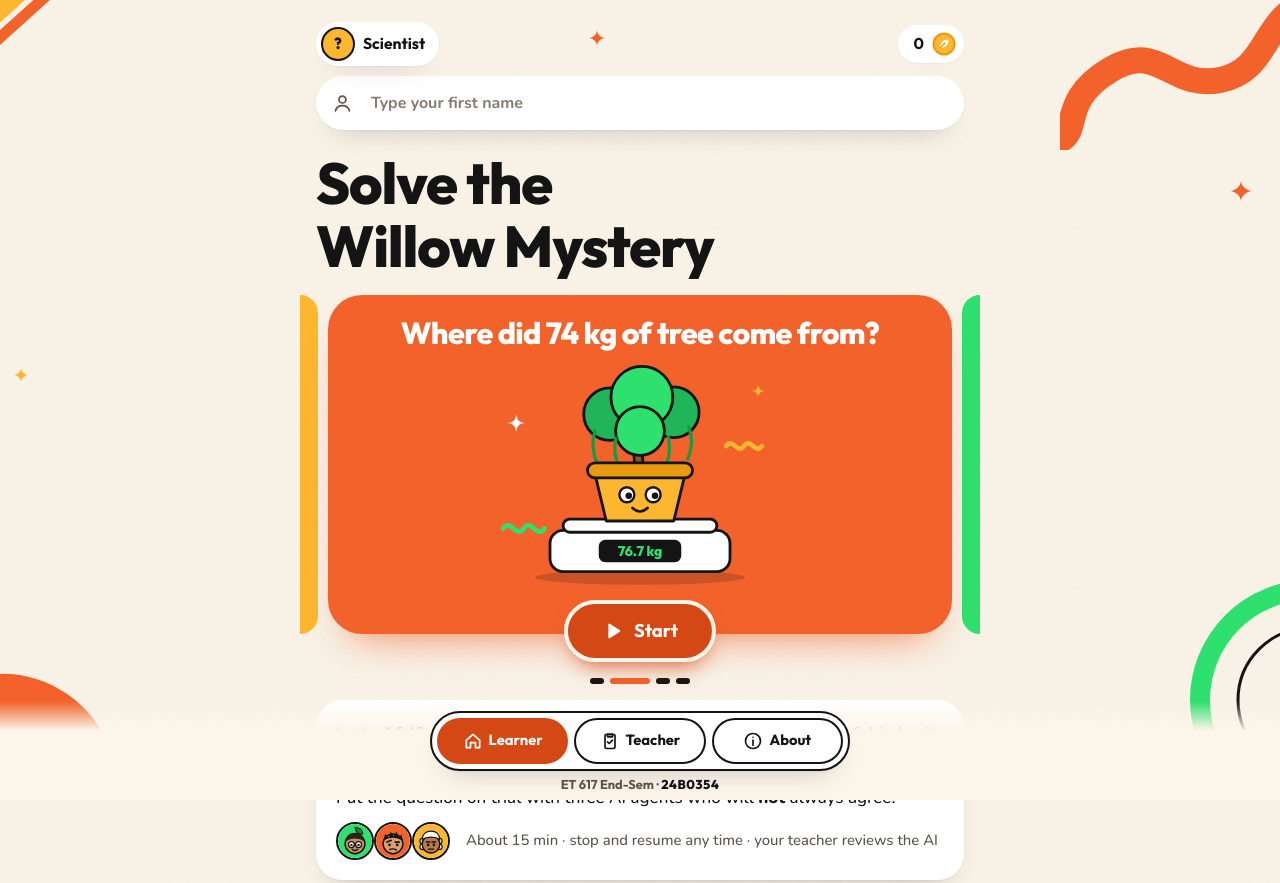
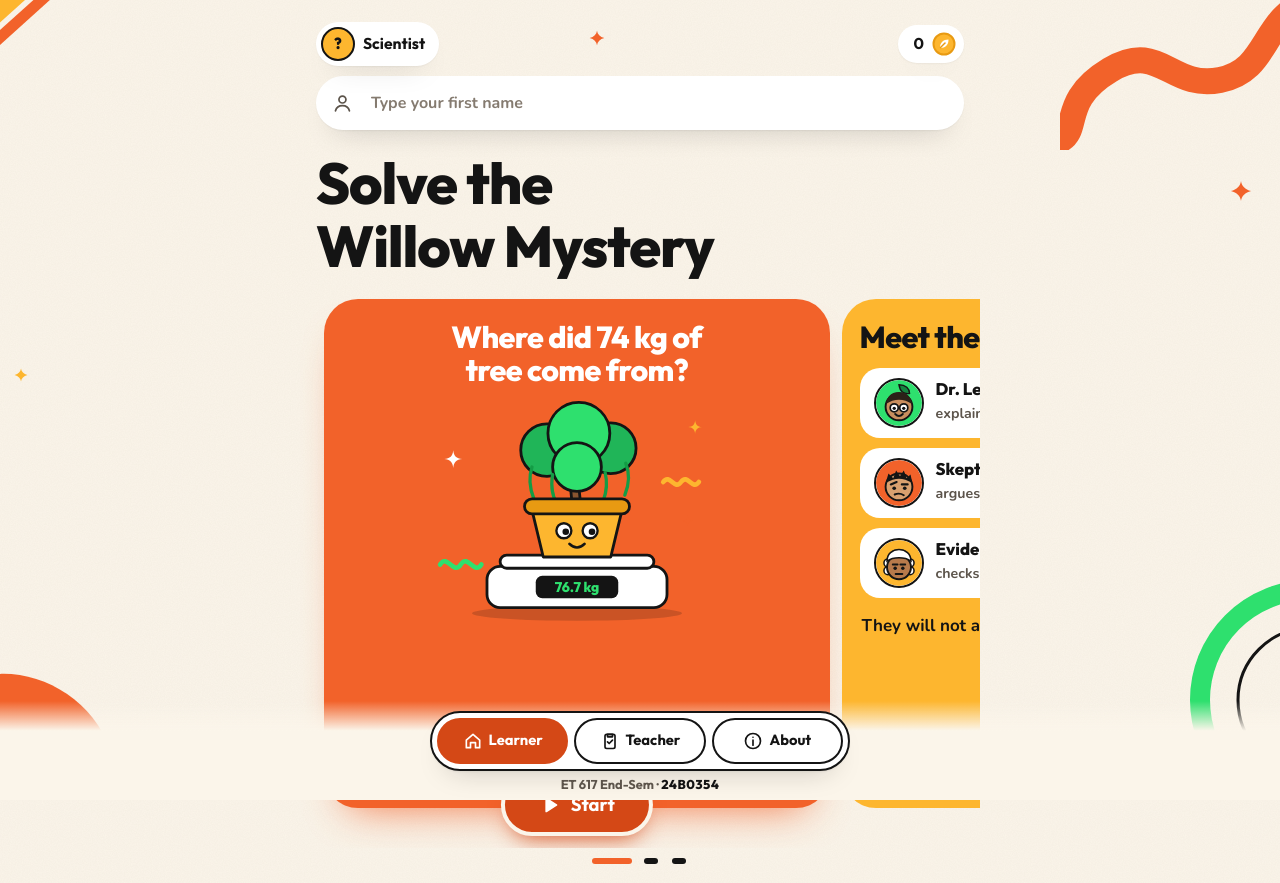
Before and after one commit to devilevil100/et617-endsem-24b0354, a website: page index.html in a window 1280 px wide. Shown: the top 883 px of the page. Drawn offline with nearby package versions, Linux system fonts and the light colour scheme.

Commit message:
Welcome carousel is real: scroll-snap slides (mystery, agents, how it works), swipeable, dots follow and jump

```diff
--- a/app.js
+++ b/app.js
@@ -201,15 +201,21 @@ const ALT = `<div class="card"><h3 style="margin-top:0">Let us try it another wa
 const V = {
   welcome: () => `<label class="namebar"><span class="sr">Your first name</span>${ICON.user}<input id="name" type="text" value="${esc(S.name)}" placeholder="Type your first name" autocomplete="given-name"></label>
     <h1 class="title">Solve the<br>Willow Mystery</h1>
-    <div class="stage">
-      <div class="peek amber" aria-hidden="true"></div>
-      <div class="feature"><h2>Where did 74 kg of tree come from?</h2>${HERO}<button class="play" data-act="start">${ICON.play}Start</button></div>
-      <div class="peek green" aria-hidden="true"></div>
+    <div class="carousel" id="car" tabindex="0" aria-roledescription="carousel" aria-label="About the mystery: swipe or use arrow keys">
+      <section class="slide feature" aria-label="1 of 3"><h2>Where did 74 kg of tree come from?</h2>${HERO}<button class="play" data-act="start">${ICON.play}Start</button></section>
+      <section class="slide s-agents" aria-label="2 of 3"><h2>Meet the round-table</h2>
+        <ul class="who-list">
+          <li><span class="av">${FACE.leaf}</span><span><b>Dr. Leaf</b><small>explains, by counting atoms</small></span></li>
+          <li><span class="av">${FACE.skep}</span><span><b>Skeptic</b><small>argues the other side</small></span></li>
+          <li><span class="av">${FACE.judge}</span><span><b>Evidence Judge</b><small>checks every claim, gives you feedback</small></span></li>
+        </ul><p class="note">They will not always agree. <b>You</b> settle it, with evidence.</p></section>
+      <section class="slide s-how" aria-label="3 of 3"><h2>How it works</h2>
+        <ol class="how"><li>Predict</li><li>Weigh the evidence</li><li>Explain to the agents</li><li>Settle their disagreement</li><li>Take the challenge</li><li>See what changed</li></ol>
+        <p class="note">About 15 min · stop and resume any time · your teacher reviews the AI</p></section>
     </div>
-    <div class="pager" aria-hidden="true"><i></i><i class="on"></i><i></i><i></i></div>
+    <div class="pager">${[0, 1, 2].map(i => `<button class="dot ${i ? '' : 'on'}" data-act="slide" data-arg="${i}" aria-label="Show slide ${i + 1} of 3"></button>`).join('')}</div>
     <div class="card story"><p>In the 1640s, Jan van Helmont planted a <b>2.3 kg</b> willow in <b>90.7 kg</b> of dried soil and gave it only rainwater. Five years later it weighed <mark>76.7 kg</mark>.</p>
-    <p>Put the question on trial with three AI agents who will <b>not</b> always agree.</p>
-    <div class="row">${['leaf', 'skep', 'judge'].map(k => `<span class="av sm">${FACE[k]}</span>`).join('')}<span class="muted">About 15 min · stop and resume any time · your teacher reviews the AI</span></div></div>`,
+    <p>Put the question on trial with three AI agents who will <b>not</b> always agree.</p></div>`,
 
   predict: () => S.predict ? `${steps()}<h2>Step 1 · Your prediction</h2>
     <div class="fb ok">You locked in <b>${esc(S.predict.choice)}</b> (${esc(S.predict.conf)}). Predictions stay locked, so we can see how your thinking changes by the end.</div>
@@ -446,6 +452,7 @@ const ACT = {
     if (S.ti === S.order.length && S.path === 'core' && !S.order.includes('t6') && S.order.every(id => S.ans[id]?.firstOk || TASKS[id].kind === 'text')) { S.order = [...S.order, 't6']; log('unlock', 't6'); }
     save(); S.ti < S.order.length ? render() : go('summary');
   },
+  slide(i) { $('car').children[+i].scrollIntoView({ behavior: 'smooth', inline: 'center', block: 'nearest' }); },
   post() { const choice = picked('post'), conf = picked('pc'); if (!choice || !conf) return say('Pick an answer and how sure you are.'); S.post = { choice, conf }; log('post', S.post); render(); },
   tlogin() { const c = $('tcode').value.trim(); if (!c) return say('Enter the teacher code.'); T.code = c; T.bad = false; try { sessionStorage.setItem('tcode', c); } catch {} T.learners = null; render(); loadLearners(); },
   approve(id) { review(id, 'approved', ''); },
@@ -470,6 +477,12 @@ function render() {
   $('app').innerHTML = (view === 'teacher' || view === 'about' ? '' : topbar()) + (V[view] || V.welcome)();
   const here = view === 'teacher' ? '#teacher' : view === 'about' ? '#about' : '#';
   document.querySelectorAll('.dock a').forEach(a => a.classList.toggle('on', a.getAttribute('href') === here));
+  // Welcome carousel: native scroll-snap; the dots follow the swipe and jump on tap.
+  const car = $('car');
+  if (car) car.addEventListener('scroll', () => {
+    const i = Math.round(car.scrollLeft / Math.max(1, car.scrollWidth - car.clientWidth) * (car.children.length - 1));
+    document.querySelectorAll('.pager .dot').forEach((d, k) => d.classList.toggle('on', k === i));
+  }, { passive: true });
 }
 render();
 if (location.hash === '#teacher') loadLearners(); else pullReviews();
--- a/index.html
+++ b/index.html
@@ -148,19 +148,32 @@
   .namebar input { border: 0; box-shadow: none !important; padding: 12px 8px; background: transparent; }
   .title { font-size: clamp(2.6rem, 11vw, 3.6rem); margin: 22px 0 18px; }
 
-  /* Feature card with peeking neighbours, like a game carousel. The Start pill overlaps its bottom edge. */
-  .stage { display: grid; grid-template-columns: 18px 1fr 18px; gap: 10px; margin: 0 -16px; align-items: stretch; }
-  .peek { border-radius: 0 26px 26px 0; }
-  .peek.amber { background: var(--amber); }
-  .peek.green { background: var(--green); border-radius: 26px 0 0 26px; }
-  .feature { position: relative; background: var(--orange); border-radius: 34px; padding: 22px 18px 44px; text-align: center; box-shadow: 0 22px 40px -24px rgba(242,98,42,.9); }
+  /* Welcome carousel: native scroll-snap. Neighbouring slides peek in, so the swipe is honest. */
+  .carousel { display: flex; gap: 12px; overflow-x: auto; scroll-snap-type: x mandatory; padding: 4px 24px 40px; margin: 0 -16px; scrollbar-width: none; }
+  .carousel::-webkit-scrollbar { display: none; }
+  .carousel:focus-visible { outline: 3px solid var(--amber); outline-offset: -3px; }
+  .slide { position: relative; flex: 0 0 86%; scroll-snap-align: center; border-radius: 34px; padding: 22px 18px 44px; }
+  @media (min-width: 700px) { .slide { flex-basis: 80%; } }
+  .feature { background: var(--orange); text-align: center; box-shadow: 0 22px 40px -24px rgba(242,98,42,.9); }
   .feature h2 { color: #fff; margin: 0 0 6px; font-size: clamp(1.5rem, 6vw, 1.9rem); }
   .feature .hero-art { max-width: 300px; margin: 0 auto; }
+  .s-agents { background: var(--amber); } .s-how { background: var(--green); }
+  .s-agents h2, .s-how h2 { margin: 0 0 14px; font-size: clamp(1.5rem, 6vw, 1.9rem); }
+  .who-list { list-style: none; margin: 0; padding: 0; display: grid; gap: 10px; }
+  .who-list li { display: flex; align-items: center; gap: 12px; background: var(--paper); border-radius: 20px; padding: 10px 14px; max-width: none; }
+  .who-list b { display: block; font: 800 1.05rem/1.2 var(--display); }
+  .who-list small { font-weight: 700; color: var(--quiet); }
+  .how { margin: 0; padding: 0; list-style: none; counter-reset: s; display: grid; gap: 8px; }
+  .how li { counter-increment: s; display: flex; align-items: center; gap: 12px; background: var(--paper); border-radius: 18px; padding: 9px 14px; font: 700 1rem/1.2 var(--display); max-width: none; }
+  .how li::before { content: counter(s); display: grid; place-items: center; width: 30px; height: 30px; border-radius: 50%; background: var(--ink); color: #fff; font-weight: 800; flex: none; }
+  .note { margin: 14px 2px 0; font-weight: 700; }
   .play { position: absolute; left: 50%; bottom: -28px; transform: translateX(-50%); display: inline-flex; align-items: center; gap: 10px; padding: 16px 34px; font-size: 1.15rem; background: var(--orange-d); border: 4px solid var(--cream); box-shadow: 0 12px 22px -10px rgba(212,72,22,.9); }
   .play:active { transform: translateX(-50%) scale(.98); }
-  .pager { display: flex; justify-content: center; gap: 6px; margin: 44px 0 10px; }
-  .pager i { width: 14px; height: 6px; border-radius: 99px; background: var(--ink); }
-  .pager i.on { width: 40px; background: var(--orange); }
+  .pager { display: flex; justify-content: center; gap: 2px; margin: 0 0 10px; }
+  .pager .dot { display: grid; place-items: center; width: auto; min-width: 26px; height: 26px; min-height: 0; padding: 0 4px; background: none; box-shadow: none; border-radius: 99px; }
+  .pager .dot::after { content: ""; width: 14px; height: 6px; border-radius: 99px; background: var(--ink); transition: width .3s cubic-bezier(.16,1,.3,1), background .3s; }
+  .pager .dot.on::after { width: 40px; background: var(--orange); }
+  .pager .dot:hover { background: none; }
   .story p { margin: 0 0 10px; }
   .av { display: inline-grid; place-items: center; width: 50px; height: 50px; border-radius: 50%; border: 2.5px solid var(--ink); overflow: hidden; flex: none; background: var(--paper); }
   .av svg { width: 100%; height: 100%; display: block; }
```
